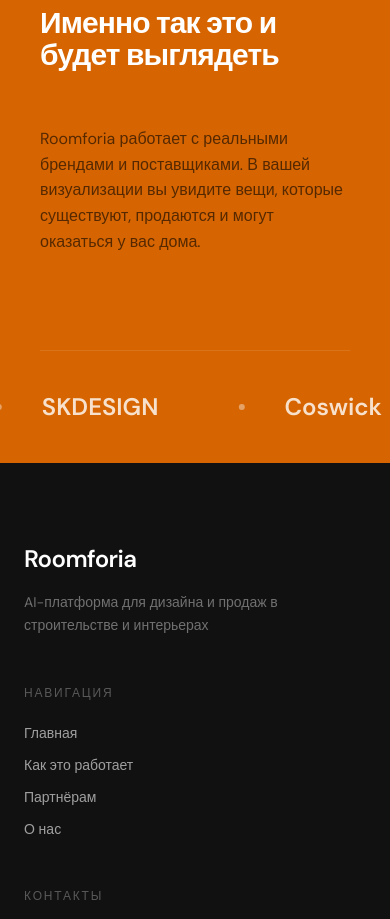
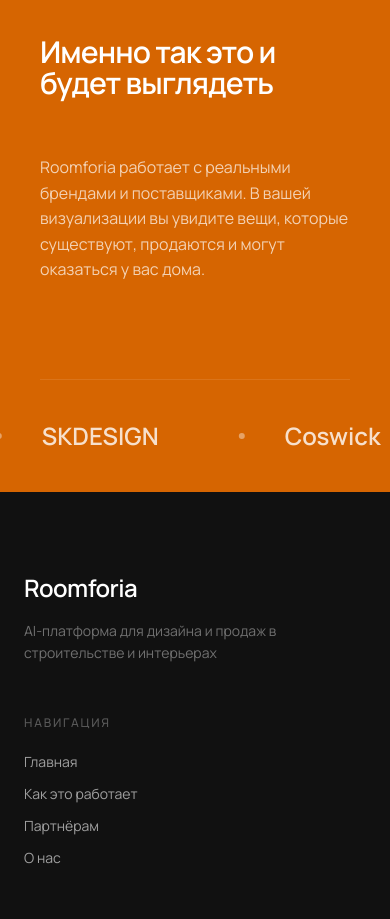
Before and after one commit to roomforia/roomforia, a Next.js app: page / in a window 390 px wide. Shown: the part 4940-5859 px from the top of the page. Built offline with nearby package versions, Linux system fonts and the light colour scheme.

Commit message:
fix: Manrope font, hero font-bold smaller size, brands text color, RAF bug fix

```diff
--- a/src/app/globals.css
+++ b/src/app/globals.css
@@ -17,17 +17,21 @@ html {
 body {
   background: #ffffff;
   color: #1e1e1e;
-  /* DM Sans — аналог Circular Std с north2.net */
-  font-family: var(--font-dm-sans), -apple-system, BlinkMacSystemFont, sans-serif;
+  font-family: var(--font-manrope), -apple-system, BlinkMacSystemFont, sans-serif;
   -webkit-font-smoothing: antialiased;
   -moz-osx-font-smoothing: grayscale;
+}
+
+/* Manrope на всё кроме моно */
+*:not(code):not(pre):not(.font-mono) {
+  font-family: var(--font-manrope), -apple-system, BlinkMacSystemFont, sans-serif;
 }
 
 html, body {
   overflow-x: hidden;
 }
 
-/* ===== TYPOGRAPHY — как у North2 ===== */
+/* ===== TYPOGRAPHY ===== */
 h1, h2, h3 {
   letter-spacing: -0.03em;
   font-weight: 600;
@@ -49,7 +53,7 @@ p  { line-height: 1.6; }
   height: 0;
 }
 
-/* ===== MARQUEE (бренды) ===== */
+/* ===== MARQUEE ===== */
 @keyframes marquee {
   from { transform: translateX(0); }
   to   { transform: translateX(-50%); }
--- a/src/app/layout.tsx
+++ b/src/app/layout.tsx
@@ -1,13 +1,12 @@
 import type { Metadata } from "next";
-import { DM_Sans } from "next/font/google";
+import { Manrope } from "next/font/google";
 import "./globals.css";
 
 /* ===== FONTS ===== */
-// DM Sans — ближайший бесплатный аналог Circular Std (используется на north2.net)
-const dmSans = DM_Sans({
-  subsets: ["latin"],
-  variable: "--font-dm-sans",
-  weight: ["300", "400", "500", "600", "700"],
+const manrope = Manrope({
+  subsets: ["latin", "cyrillic"],
+  variable: "--font-manrope",
+  weight: ["300", "400", "500", "600", "700", "800"],
   display: "swap",
 });
 
@@ -27,7 +26,7 @@ export default function RootLayout({
     <html
       lang="ru"
       suppressHydrationWarning
-      className={dmSans.variable}
+      className={manrope.variable}
       style={{ colorScheme: "light" }}
     >
       <head>
@@ -38,7 +37,7 @@ export default function RootLayout({
         style={{
           color: "#1E1E1E",
           backgroundColor: "#ffffff",
-          fontFamily: "var(--font-dm-sans), sans-serif",
+          fontFamily: "var(--font-manrope), sans-serif",
         }}
       >
         {children}
--- a/src/components/BrandsSection.tsx
+++ b/src/components/BrandsSection.tsx
@@ -2,7 +2,6 @@
 
 import { motion } from "framer-motion"
 
-// ПУНКТ 22: новые бренды
 const brands = [
   "SKDESIGN", "Coswick", "ТОКмебель", "Мир света", "Divan.ru",
 ]
@@ -21,14 +20,12 @@ export default function BrandsSection() {
           className="bg-[#d66501] overflow-hidden"
         >
           <div className="px-10 md:px-16 pt-14 pb-10">
-
             <div className="flex flex-col mb-14">
-              {/* ПУНКТЫ 20, 21: удалён правый текст, заголовок на всю ширину */}
               <h2 className="text-3xl md:text-5xl lg:text-[56px] font-semibold text-white leading-tight tracking-tight">
                 Именно так это и будет выглядеть
               </h2>
             </div>
-            <p className="text-black/60 text-base md:text-lg max-w-2xl leading-relaxed mb-14">
+            <p className="text-white/70 text-base md:text-lg max-w-2xl leading-relaxed mb-14">
               Roomforia работает с реальными брендами и поставщиками. В вашей
               визуализации вы увидите вещи, которые существуют, продаются и могут
               оказаться у вас дома.
--- a/src/components/Hero.tsx
+++ b/src/components/Hero.tsx
@@ -2,7 +2,6 @@
 
 import { useState, useRef, useEffect } from "react"
 import { motion } from "framer-motion"
-import Link from "next/link"
 
 const DEMO_URL = "https://www.figma.com/proto/oKpcwYWl1oXTzZ8jGxdSvX/Mobile-App-Prototype_Design?page-id=0%3A7137&node-id=37320-1691&viewport=-79%2C-4447%2C0.52&t=sG3LJCgcdGCLn3Qt-9&scaling=scale-down&content-scaling=fixed&starting-point-node-id=37320%3A2244&show-proto-sidebar=1"
 
@@ -23,41 +22,58 @@ const HOTSPOTS: Hotspot[] = [
 
 const line1 = "приложение для дизайна и".split("")
 const line2 = "визуализации интерьера".split("")
-
 const totalLetters = line1.length + line2.length
 
 export default function Hero() {
-
   const [position, setPosition] = useState(50)
   const [drag, setDrag] = useState(false)
   const [active, setActive] = useState<number | null>(null)
   const ref = useRef<HTMLDivElement>(null)
+  const animatingRef = useRef(false)
 
   useEffect(() => {
+    if (animatingRef.current) return
+    animatingRef.current = true
+
     let start = 50
     const steps = [
       { to: 78, duration: 900 },
       { to: 22, duration: 1000 },
       { to: 50, duration: 800 },
     ]
-    let i = 0
+    let stepIndex = 0
+    let rafId: number
+    let timerId: ReturnType<typeof setTimeout>
+
     const run = () => {
-      if (i >= steps.length) return
-      const { to, duration } = steps[i]
+      if (stepIndex >= steps.length) return
+      const { to, duration } = steps[stepIndex]
       const diff = to - start
       let progress = 0
+
       const frame = () => {
         progress += 16
         const t = Math.min(progress / duration, 1)
         const eased = 1 - Math.pow(1 - t, 3)
         setPosition(start + diff * eased)
-        if (t < 1) requestAnimationFrame(frame)
-        else { start = to; i++; setTimeout(run, 300) }
+        if (t < 1) {
+          rafId = requestAnimationFrame(frame)
+        } else {
+          start = to
+          stepIndex++
+          timerId = setTimeout(run, 300)
+        }
       }
-      frame()
+      rafId = requestAnimationFrame(frame)
     }
-    const timer = setTimeout(run, 2200)
-    return () => clearTimeout(timer)
+
+    const initTimer = setTimeout(run, 2200)
+
+    return () => {
+      clearTimeout(initTimer)
+      clearTimeout(timerId)
+      cancelAnimationFrame(rafId)
+    }
   }, [])
 
   useEffect(() => { setActive(null) }, [position])
@@ -81,17 +97,16 @@ export default function Hero() {
     <section className="pt-6 pb-0 bg-white overflow-hidden">
       <div className="max-w-7xl mx-auto px-4 md:px-10">
 
-        {/* ===== HEADING ===== */}
         <div className="text-center mb-6">
 
           <div className="mb-4 md:mb-0">
             {/* МОБИЛЬ */}
             <div className="flex flex-col items-center md:hidden">
-              <p className="text-[36px] font-semibold tracking-tight leading-[1.15] text-center">
+              <p className="text-[36px] font-bold tracking-tight leading-[1.15] text-center">
                 <span style={{ color: "#855dda" }}>AI -</span>{" "}
                 <span style={{ color: "#d66501" }}>приложение для дизайна и</span>
               </p>
-              <p className="text-[36px] font-semibold tracking-tight leading-[1.15] text-center" style={{ color: "#855dda" }}>
+              <p className="text-[36px] font-bold tracking-tight leading-[1.15] text-center" style={{ color: "#855dda" }}>
                 визуализации интерьера
               </p>
             </div>
@@ -103,7 +118,7 @@ export default function Hero() {
                   initial={{ opacity: 0, x: -16, filter: "blur(12px)" }}
                   animate={{ opacity: 1, x: 0, filter: "blur(0px)" }}
                   transition={{ duration: 0.6, ease: [0.22, 1, 0.36, 1], delay: 0.1 }}
-                  className="text-7xl lg:text-[82px] font-semibold tracking-tight leading-[1.05] mr-4"
+                  className="text-6xl lg:text-[72px] font-bold tracking-tight leading-[1.05] mr-4"
                   style={{ color: "#855dda" }}
                 >
                   AI -
@@ -119,7 +134,7 @@ export default function Hero() {
                       initial={{ opacity: 0, x: -16, filter: "blur(12px)" }}
                       animate={{ opacity: 1, x: 0, filter: "blur(0px)" }}
                       transition={{ duration: 0.6, ease: [0.22, 1, 0.36, 1], delay: 0.3 + i * 0.04 }}
-                      className="text-7xl lg:text-[82px] font-semibold tracking-tight leading-[1.05]"
+                      className="text-6xl lg:text-[72px] font-bold tracking-tight leading-[1.05]"
                       style={{ color: `rgb(${r},${g},${b})`, display: char === " " ? "inline-block" : "inline", width: char === " " ? "0.28em" : "auto" }}
                     >
                       {char === " " ? "\u00A0" : char}
@@ -139,7 +154,7 @@ export default function Hero() {
                       initial={{ opacity: 0, x: -16, filter: "blur(12px)" }}
                       animate={{ opacity: 1, x: 0, filter: "blur(0px)" }}
                       transition={{ duration: 0.65, ease: [0.22, 1, 0.36, 1], delay: 0.3 + (line1.length + i) * 0.04 }}
-                      className="text-7xl lg:text-[82px] font-semibold tracking-tight leading-[1.05]"
+                      className="text-6xl lg:text-[72px] font-bold tracking-tight leading-[1.05]"
                       style={{ color: `rgb(${r},${g},${b})`, display: char === " " ? "inline-block" : "inline", width: char === " " ? "0.28em" : "auto" }}
                     >
                       {char === " " ? "\u00A0" : char}
@@ -176,7 +191,7 @@ export default function Hero() {
 
       </div>
 
-      {/* ===== DEMO BANNER ===== */}
+      {/* DEMO BANNER */}
       <motion.div
         initial={{ opacity: 0, y: 60 }}
         animate={{ opacity: 1, y: 0 }}
@@ -267,7 +282,6 @@ export default function Hero() {
         <p className="text-sm text-gray-400 text-right mb-6">
           Нажмите на любой предмет в интерьере, чтобы открыть карточку товара
         </p>
-
         <div className="max-w-3xl ml-auto">
           <p className="text-[#1E1E1E] text-sm md:text-base leading-relaxed mb-6 text-right">
             Визуализируйте, планируйте и создавайте то, о чем так давно мечтали. Удобное и интуитивно понятное приложение со встроенным ИИ для дизайна интерьера. Просто загрузите фото, планировку или отсканируйте комнату с помощью камеры смартфона и получите готовую визуализацию с реальными товарами и отделкой в разных стилях.
```
